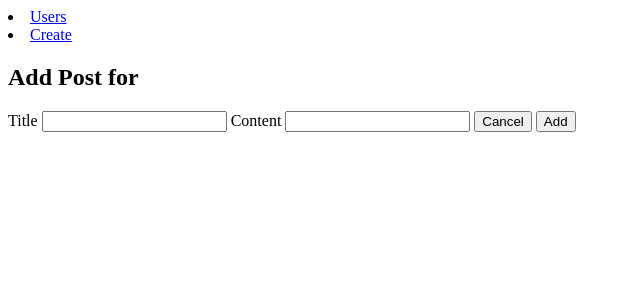
After one commit to jdarling96/Flask-Blogly, a Flask app: template templates/add_post.html in a window 1280 px wide. The commit adds this page. Shown: the top 300 px of the page, without its empty margins (0-640 px from the left). Run offline with Flask 2, Linux system fonts and the light colour scheme; the template is opened without the code that fills it, so the values that code supplies are empty.

Commit message:
users are now able to make/change/delete posts. Users posts are stored in our PostgreSQL db through SQLAlchemy.

```diff
--- a/app.py
+++ b/app.py
@@ -1,10 +1,11 @@
 """Blogly application."""
 
-from crypt import methods
-from re import template
+
+
+
 from flask import Flask, redirect, render_template, request
 from flask_debugtoolbar import DebugToolbarExtension
-from models import db, connect_db, User
+from models import db, connect_db, User, Post
 
 app = Flask(__name__)
 app.config['SQLALCHEMY_DATABASE_URI'] = 'postgresql:///blogly_db'
@@ -45,7 +46,8 @@ def create_new_user():
 @app.route('/users/<user_id>')
 def user_page(user_id):
     user = User.query.get_or_404(user_id)
-    return render_template('user_info.html', user=user)
+    posts = Post.query.filter_by(user_id=user_id)
+    return render_template('user_info.html', user=user, posts=posts)
 
 @app.route('/users/<user_id>/edit')
 def edit_user_information(user_id):
@@ -71,3 +73,48 @@ def delete_user(user_id):
     User.query.filter_by(id = user_id).delete()
     db.session.commit()
     return redirect('/users')
+
+
+@app.route('/users/<user_id>/posts/new', methods=["GET", "POST"])
+def new_post(user_id):
+    if request.methods == "GET":
+        user = User.query.get(user_id)
+        return render_template('add_post.html', user=user)
+    else:
+        title = request.form["title"]
+        content = request.form["content"]
+        post = Post(title=title, content=content, user_id=user_id)
+        db.session.add(post)
+        db.session.commit()
+        return redirect(f'/users/{user_id}')
+
+
+
+@app.route('/posts/<post_id>')
+def show_user_post(post_id):
+    post = Post.query.get_or_404(post_id)
+    return render_template ('post_info.html', post=post)
+
+
+@app.route('/posts/<post_id>/edit', methods=["GET", "POST"])
+def handle_user_post_edit(post_id):
+    if request.method == "GET":
+        post = Post.query.get_or_404(post_id)
+        return render_template('edit_post.html', post=post)
+    else:
+        new_title = request.form["title"]
+        new_content = request.form["content"]
+        post = Post.query.get(post_id)
+        post.title = new_title
+        post.content = new_content
+        db.session.commit()
+        return redirect(f'/users/{post.user_id}')
+
+
+
+@app.route('/posts/<post_id>/delete', methods=["GET", "POST"])
+def delete_user_post(post_id):
+    post = Post.query.get(post_id)
+    db.session.delete(post)
+    db.session.commit()
+    return redirect(f'/users/{post.user_id}')
--- /dev/null
+++ b/templates/add_post.html
@@ -0,0 +1,17 @@
+{% extends 'base.html'%}
+
+{% block title %}New Post{% endblock %}
+
+{% block content %}
+<div class="add-post-div">
+    <h2>Add Post for {{user.first_name}} {{user.last_name}}</h2>
+    <form action="/users/{{user.id}}/posts/new" method="POST">
+        <label for="title">Title</label>
+        <input type="text" name="title">
+        <label for="content">Content</label>
+        <input type="text" name="content">
+        <button onclick="window.location.href='/users/{{user.id}}'" type="reset">Cancel</button>
+        <button type="submit">Add</button>
+    </form>
+    </div>
+    {% endblock %}
```
Also changed, not shown: models.py (+32 -4 lines), seed.py (+15 -3 lines), templates/edit_post.html (added, +20 -0 lines), templates/post_info.html (added, +22 -0 lines), templates/user_info.html (+11 -0 lines).
